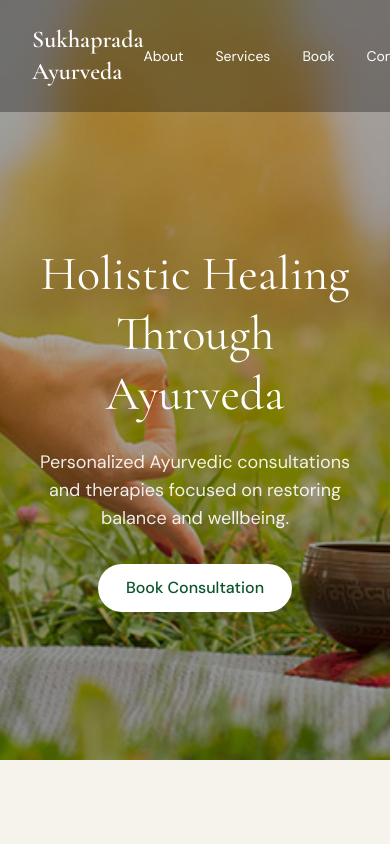
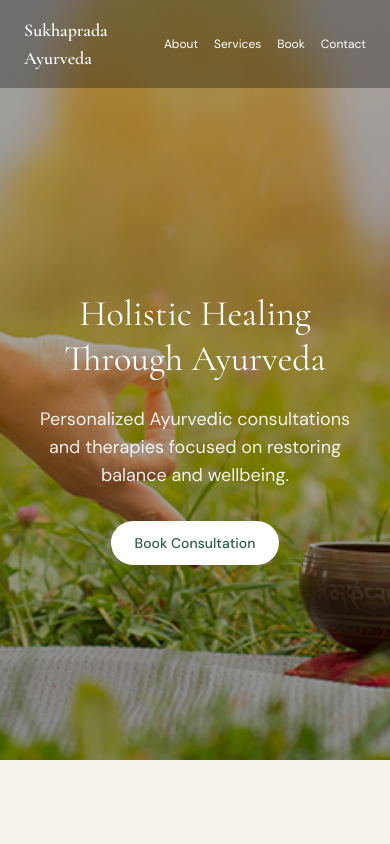
Before and after one commit to vardhantandle1207/sukhaprada-ayurveda, a Next.js app: page / in a window 390 px wide. Shown: the top 844 px of the page. Built offline with nearby package versions, Linux system fonts and the light colour scheme.

Commit message:
mobile improvements

```diff
--- a/components/Hero.tsx
+++ b/components/Hero.tsx
@@ -11,7 +11,7 @@ export default function Hero() {
 
       <div className="relative text-white max-w-3xl px-6">
 
-        <h1 className="text-5xl md:text-6xl mb-6 leading-tight">
+        <h1 className="text-4xl md:text-6xl mb-6 leading-tight">
           Holistic Healing
           <br />
           Through Ayurveda
@@ -21,7 +21,7 @@ export default function Hero() {
           Personalized Ayurvedic consultations and therapies focused on restoring balance and wellbeing.
         </p>
 
-        <button className="mt-8 px-7 py-3 bg-white text-green-900 rounded-full font-medium">
+        <button className="mt-8 px-6 py-3 bg-white text-[#2F5D50] rounded-full font-medium text-sm md:text-base">
           Book Consultation
         </button>
 
--- a/components/Navbar.tsx
+++ b/components/Navbar.tsx
@@ -1,13 +1,13 @@
 export default function Navbar() {
   return (
     <nav className="fixed top-0 left-0 w-full z-50 backdrop-blur-md bg-black/30">
-      <div className="max-w-6xl mx-auto px-8 py-6 flex justify-between items-center text-white">
+      <div className="max-w-6xl mx-auto px-6 py-4 flex justify-between items-center text-white">
 
-        <h1 className="text-2xl font-semibold">
+        <h1 className="text-lg md:text-2xl font-semibold">
           Sukhaprada Ayurveda
         </h1>
 
-        <div className="flex gap-8 text-sm">
+        <div className="flex gap-4 md:gap-8 text-xs md:text-sm">
           <a href="#about">About</a>
           <a href="#services">Services</a>
           <a href="#book">Book</a>
```
